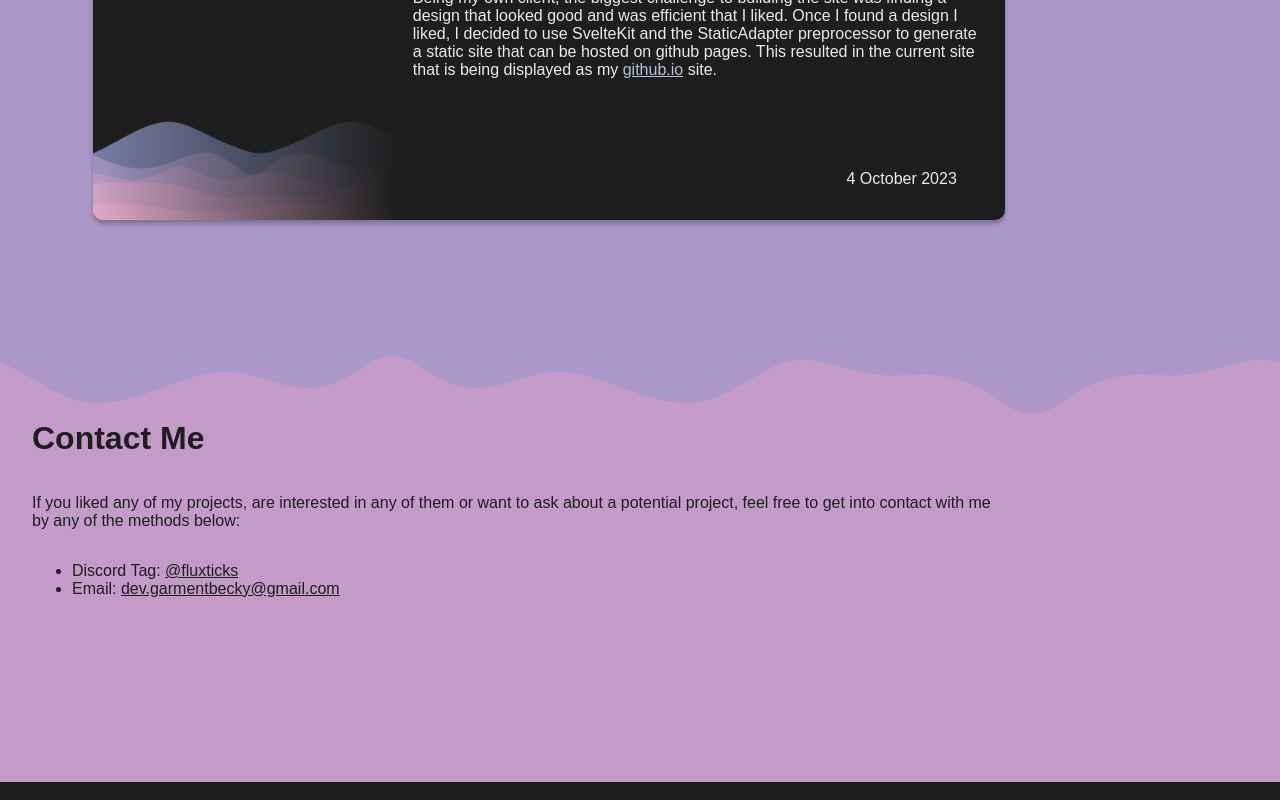
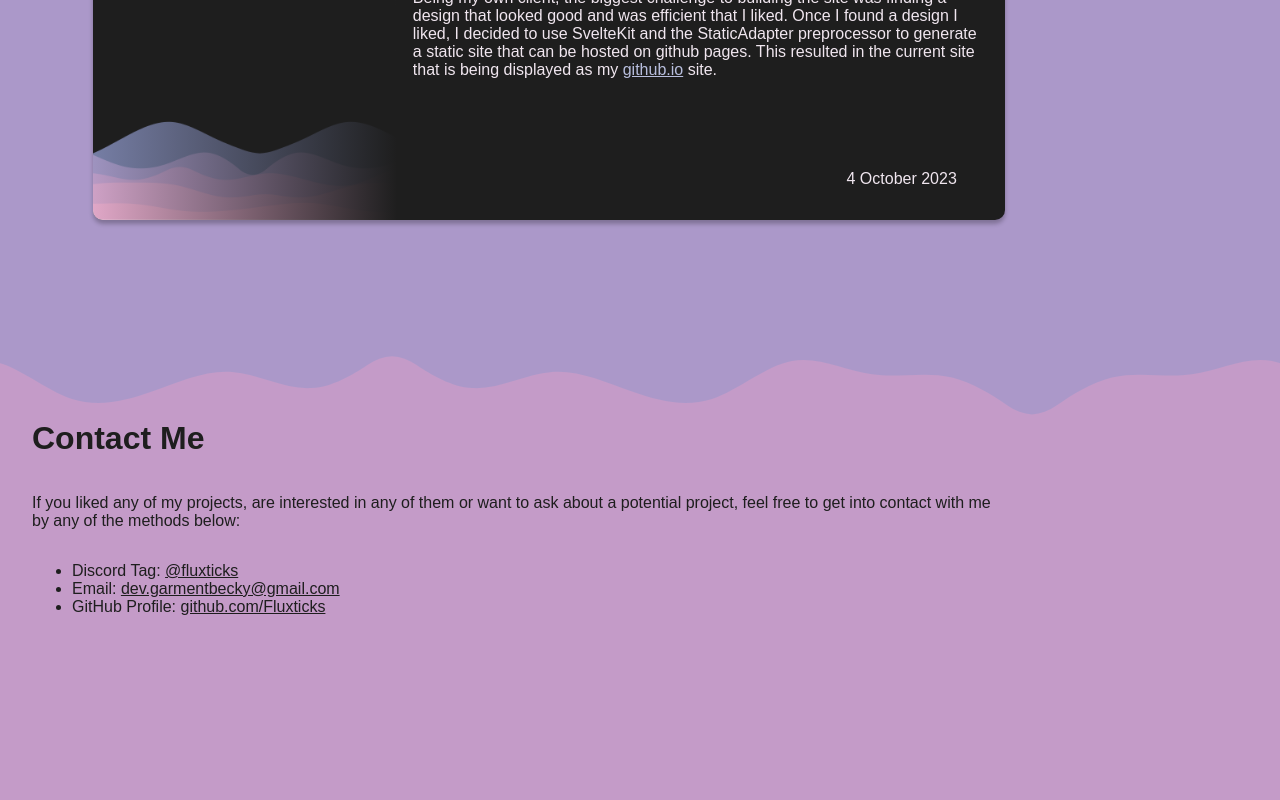
Before and after one commit to Fluxticks/portfolio-source, a SvelteKit app: page / in a window 1280 px wide. Shown: the part 3436-4236 px from the top of the page. Built offline with nearby package versions, Linux system fonts and the light colour scheme; a web font is replaced by a local one.

Commit message:
Add github to contacts

```diff
--- a/src/routes/+page.svelte
+++ b/src/routes/+page.svelte
@@ -165,6 +165,7 @@
 		<ul>
 			<li>Discord Tag: <a href="discord://-/users/244050529271939073">@fluxticks</a></li>
 			<li>Email: <a href="mailto:dev.garmentbecky@gmail.com">dev.garmentbecky@gmail.com</a></li>
+			<li>GitHub Profile: <a href="https://github.com/Fluxticks">github.com/Fluxticks</a></li>
 		</ul>
 	</div>
 	<br />
```
